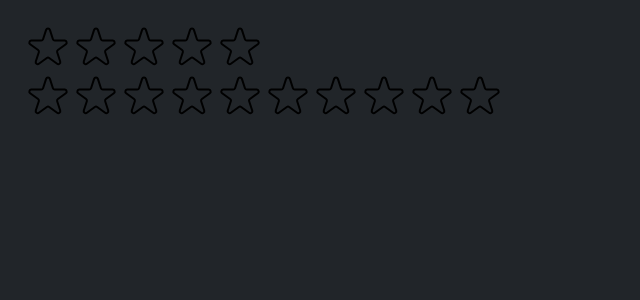
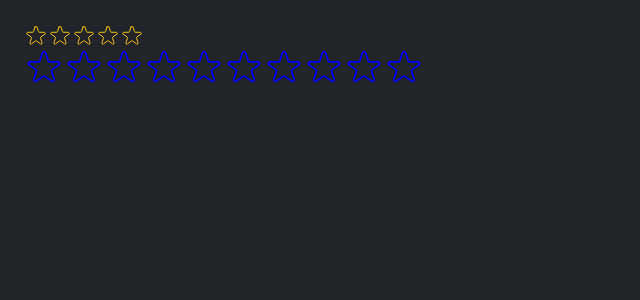
Before and after one commit to bgsdewo/Belajar-Lebih-Dalam-Tentang-Component-dan-Jenisnya, a React (Create React App) app in the folder popmoviee/: page / in a window 1280 px wide. Shown: the top 300 px of the page, without its empty margins (0-640 px from the left). Built offline with nearby package versions, Linux system fonts and the light colour scheme.

Commit message:
Memanfaatkan Props Untuk Component Lebih Dinamis

```diff
--- a/popmoviee/src/StarRating.js
+++ b/popmoviee/src/StarRating.js
@@ -15,14 +15,7 @@
   margin: "0",
 };
 
-const starStyle = {
-  width: "48px",
-  color: "yellow",
-  fontSize: "4px",
-  cursor: "pointer",
-};
-
-export default function StarRating({ max }) {
+export default function StarRating({ max = 5, color = "red", size = 20 }) {
   const [rating, setRating] = useState(0);
   const [tempRating, setTempRating] = useState(0);
   function handleRating(rating) {
@@ -38,6 +31,8 @@
             full={tempRating ? tempRating >= i + 1 : rating >= i + 1}
             onHoverIn={() => setTempRating(i + 1)}
             onHoverOut={() => setTempRating(0)}
+            color={color}
+            size={size}
           />
         ))}
       </div>
@@ -45,7 +40,14 @@
     </div>
   );
 }
-function Star({ onRate, full, onHoverIn, onHoverOut }) {
+function Star({ onRate, full, onHoverIn, onHoverOut, color, size }) {
+  const starStyle = {
+    width: `${size}px`,
+    height: `${size}px`,
+    color: "yellow",
+    fontSize: "4px",
+    cursor: "pointer",
+  };
   return (
     <span
       role="button"
@@ -58,8 +60,8 @@
         <svg
           xmlns="http://www.w3.org/2000/svg"
           viewBox="0 0 20 20"
-          fill="#000"
-          stroke="#000"
+          fill={color}
+          stroke={color}
         >
           <path d="M9.049 2.927c.3-.921 1.603-.921 1.902 0l1.07 3.292a1 1 0 00.95.69h3.462c.969 0 1.371 1.24.588 1.81l-2.8 2.034a1 1 0 00-.364 1.118l1.07 3.292c.3.921-.755 1.688-1.54 1.118l-2.8-2.034a1 1 0 00-1.175 0l-2.8 2.034c-.784.57-1.838-.197-1.539-1.118l1.07-3.292a1 1 0 00-.364-1.118L2.98 8.72c-.783-.57-.38-1.81.588-1.81h3.461a1 1 0 00.951-.69l1.07-3.292z" />
         </svg>
@@ -68,7 +70,7 @@
           xmlns="http://www.w3.org/2000/svg"
           fill="none"
           viewBox="0 0 24 24"
-          stroke="#000"
+          stroke={color}
         >
           <path
             strokeLinecap="round"
--- a/popmoviee/src/index.js
+++ b/popmoviee/src/index.js
@@ -8,7 +8,7 @@
 root.render(
   <React.StrictMode>
     {/* <App /> */}
-    <StarRating max={5} />
-    <StarRating max={10} />
+    <StarRating max={5} color="#fcc419" size={24} />
+    <StarRating max={10} color="blue" size={40} />
   </React.StrictMode>
 );
```
